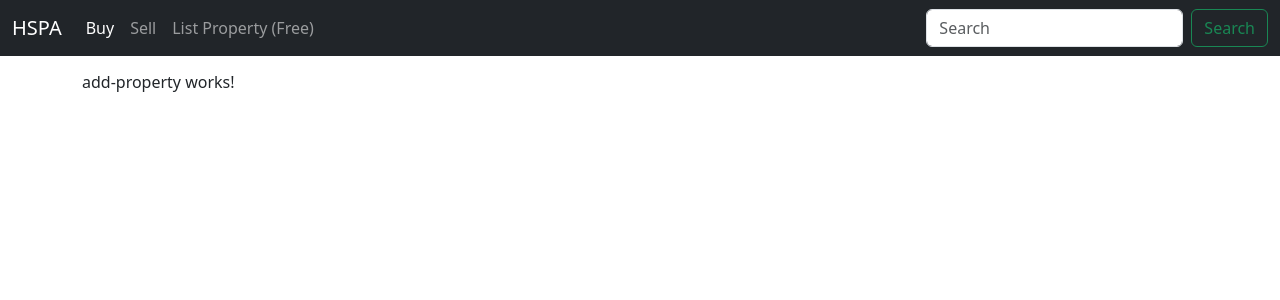
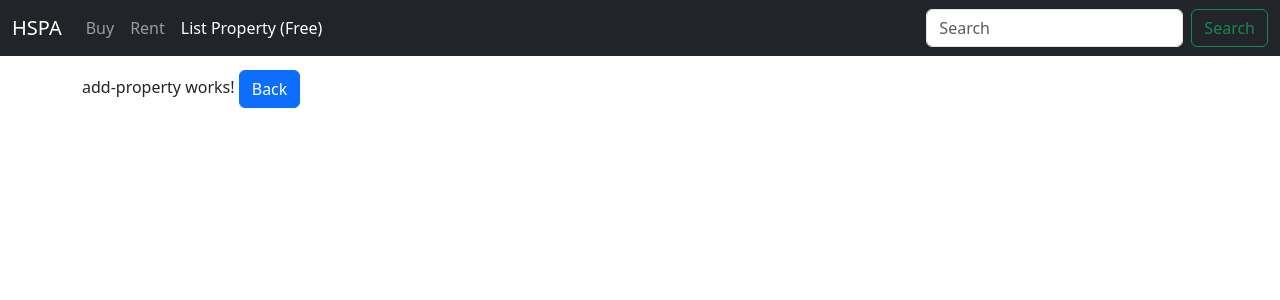
Before and after one commit to andysoti/HSPA, an Angular app in the folder Frontend/: page /add-property in a window 1280 px wide. Shown: the top 300 px of the page. Built offline with nearby package versions, Linux system fonts and the light colour scheme.

Commit message:
Video 13, getting specific property data from route

```diff
--- a/Frontend/src/app/nav-bar/nav-bar.component.html
+++ b/Frontend/src/app/nav-bar/nav-bar.component.html
@@ -1,19 +1,19 @@
 <nav class="navbar navbar-expand-lg navbar-dark bg-dark fixed-top">
   <div class="container-fluid">
-    <a class="navbar-brand" href="/">HSPA</a>
+    <a class="navbar-brand" routerLink="/">HSPA</a>
     <button class="navbar-toggler" type="button" data-bs-toggle="collapse" data-bs-target="#navbarSupportedContent" aria-controls="navbarSupportedContent" aria-expanded="false" aria-label="Toggle navigation">
       <span class="navbar-toggler-icon"></span>
     </button>
     <div class="collapse navbar-collapse" id="navbarSupportedContent">
       <ul class="navbar-nav me-auto mb-2 mb-lg-0">
         <li class="nav-item">
-          <a class="nav-link active" aria-current="page" href="/">Buy</a>
+          <a class="nav-link" [routerLinkActiveOptions]="{exact:true}" routerLinkActive="active" routerLink="/">Buy</a>
         </li>
         <li class="nav-item">
-          <a class="nav-link" href="/">Sell</a>
+          <a class="nav-link" routerLinkActive="active" routerLink="/rent-property">Rent</a>
         </li>
         <li class="nav-item">
-          <a class="nav-link" href="/add-property">List Property (Free)</a>
+          <a class="nav-link" routerLinkActive="active" routerLink="/add-property">List Property (Free)</a>
         </li>
       </ul>
       <form class="d-flex" role="search">
--- a/Frontend/src/app/property/add-property/add-property.component.html
+++ b/Frontend/src/app/property/add-property/add-property.component.html
@@ -1,3 +1,4 @@
 <p>
   add-property works!
+  <button (click)="onBack()" class="btn btn-primary" >Back</button>
 </p>
--- a/Frontend/src/app/property/add-property/add-property.component.ts
+++ b/Frontend/src/app/property/add-property/add-property.component.ts
@@ -1,4 +1,5 @@
 import { Component, OnInit } from '@angular/core';
+import { Router } from '@angular/router';
 
 @Component({
   selector: 'app-add-property',
@@ -7,9 +8,13 @@
 })
 export class AddPropertyComponent implements OnInit {
 
-  constructor() { }
+  constructor(private router: Router) { }
 
   ngOnInit() {
   }
 
+  onBack(){
+    this.router.navigate(['/'])
+  }
+
 }
--- a/Frontend/src/app/property/property-card/property-card.component.html
+++ b/Frontend/src/app/property/property-card/property-card.component.html
@@ -3,7 +3,7 @@
         <img class="card-img-top" src="/images/house_default.jpg" >
         <ul class="list-inline text-center member-icons animate">
             <li class="list-inline-item">
-                <button class="btn btn-primary"><i class="fa-solid fa-pen-to-square"></i></button>
+                <button class="btn btn-primary" routerLink="/property-detail/{{property.id}}"><i class="fa-solid fa-pen-to-square"></i></button>
             </li>
             <li class="list-inline-item">
                 <button class="btn btn-primary"><i class="fa-solid fa-address-book"></i></button>
--- /dev/null
+++ b/Frontend/src/app/property/property-detail/property-detail.component.html
@@ -0,0 +1,4 @@
+<p>
+  property-detail works!
+  property ID is: {{propertyId}}
+</p>
--- /dev/null
+++ b/Frontend/src/app/property/property-detail/property-detail.component.ts
@@ -0,0 +1,20 @@
+import { Component, OnInit } from '@angular/core';
+import { ActivatedRoute } from '@angular/router';
+
+@Component({
+  selector: 'app-property-detail',
+  templateUrl: './property-detail.component.html',
+  styleUrls: ['./property-detail.component.css']
+})
+export class PropertyDetailComponent implements OnInit {
+  public propertyId!: number;
+  constructor(private route: ActivatedRoute) {
+
+  }
+
+
+  ngOnInit() {
+    this.propertyId = this.route.snapshot.params['id']
+  }
+
+}
```
Also changed, not shown: Frontend/src/app/app.module.ts (+6 -2 lines), Frontend/src/app/property/property-detail/property-detail.component.css (added).
